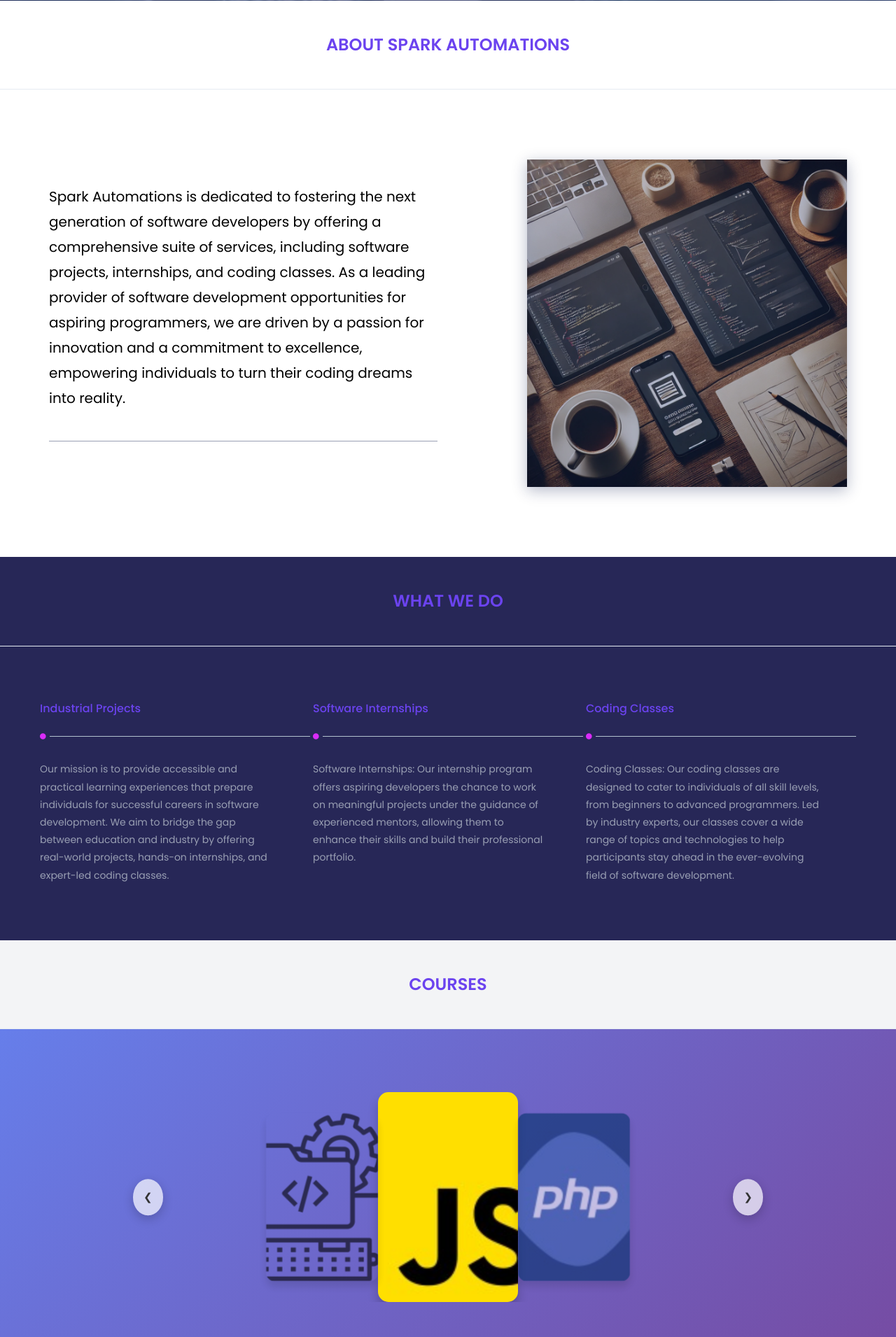
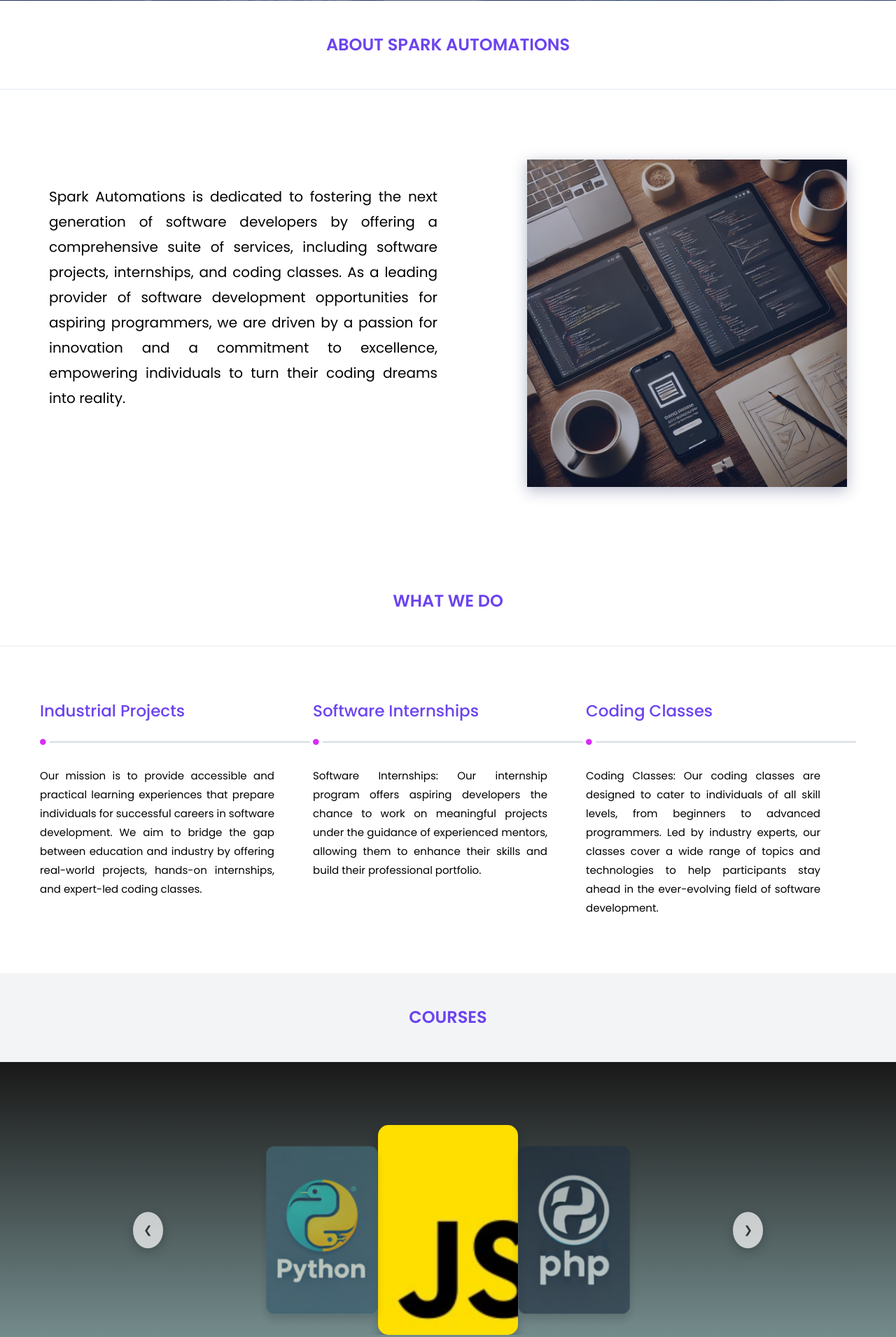
Before and after one commit to kaverikale20/spark-, a Django app: template templates/index.html in a window 1280 px wide. Shown: the part 889-2800 px from the top of the page at 70% size. Run offline with Django 3.2, Linux system fonts and the light colour scheme; the template is opened without the code that fills it, so the values that code supplies are empty; some libraries are stand-ins or nearby versions.

Commit message:
color change

```diff
--- a/static/assets/css/style.css
+++ b/static/assets/css/style.css
@@ -106,12 +106,16 @@ html,body{
 }
 @media (min-width: 1024px){}
 nav.navbar.bootsnav.no-background {
-    background-color: #fff;
+    /* background-color: #fff; */
+    background: rgb(136,165,166);
+background: linear-gradient(0deg, rgba(136,165,166,1) 0%, rgba(22,21,21,1) 100%);
     border: none;
 }
 
 nav.navbar.bootsnav {
-    background-color: #fff;
+    /* background-color: #fff; */
+    background: rgb(136,165,166);
+background: linear-gradient(0deg, rgba(136,165,166,1) 0%, rgba(22,21,21,1) 100%);
     border-bottom: transparent;
     box-shadow: 0 3px 15px rgba(0,0,0,.2);
 }
@@ -119,8 +123,10 @@ nav.navbar.bootsnav {
 /*.navbar-brand*/
 .navbar-header a.navbar-brand,.navbar-header a.navbar-brand:hover,.navbar-header a.navbar-brand:focus {
     display: inline-block;
-    color: #d92cf9;
-    font-size: 20px;
+    /* color: #d92cf9; */
+    /* color: rgb(136,165,166); */
+    color: linear-gradient(0deg, rgba(136,165,166,1) 0%, rgba(0,0,0,1) 100%);
+    font-size: 30px;
     font-weight: 600;
     padding: 33px 0px 57px;
     text-transform: uppercase;
@@ -148,8 +154,8 @@ nav.navbar.bootsnav ul.nav > li.dropdown span {
     font-size: 8px;
     margin-left: 15px;
 }
-.sticky-wrapper.is-sticky nav.navbar.bootsnav ul.nav > li > a {color:#6a708e;}
-.sticky-wrapper.is-sticky nav.navbar.bootsnav ul.nav > li > a:hover,.sticky-wrapper.is-sticky nav.navbar.bootsnav ul.nav > li > a:focus,.sticky-wrapper.is-sticky nav.navbar.bootsnav ul.nav > li.active>a{color: #d92cf9;}
+.sticky-wrapper.is-sticky nav.navbar.bootsnav ul.nav > li > a {color:#e8e9f0;}
+.sticky-wrapper.is-sticky nav.navbar.bootsnav ul.nav > li > a:hover,.sticky-wrapper.is-sticky nav.navbar.bootsnav ul.nav > li > a:focus,.sticky-wrapper.is-sticky nav.navbar.bootsnav ul.nav > li.active>a{color: #efe7f1;}
 /*.nav li*/
 
 
@@ -261,7 +267,8 @@ nav.navbar.bootsnav .navbar-toggle i{color: #d92cf9;}
     font-size: 20px;
     color: black;
     padding: 35px 0 43px;
-    border-bottom: 1px solid #999fb3;
+    /* border-bottom: 1px solid #999fb3; */
+    text-align: justify;
 }
 .single-about-add-info {
     margin: 35px 0;
@@ -333,7 +340,7 @@ nav.navbar.bootsnav .navbar-toggle i{color: #d92cf9;}
 --------------------------------------*/
 
 .education {
-    background: #272757;
+    /* background: #272757; */
     padding-top:  50px;
 
 }
@@ -347,7 +354,7 @@ nav.navbar.bootsnav .navbar-toggle i{color: #d92cf9;}
 .single-horizontal-timeline .experience-time h3{text-transform: capitalize;}
 .single-horizontal-timeline .experience-time h3 span{text-transform:lowercase;}
 .single-horizontal-timeline .timeline-content h5 {margin: 15px 0;}
-.single-horizontal-timeline p {color: #999fb3;max-width: 335px;}
+.single-horizontal-timeline p {color: black;max-width: 335px;}
 
 /*.timeline-horizontal-border*/
 .timeline-horizontal-border {
@@ -371,7 +378,15 @@ span.single-timeline-horizontal.spacial-horizontal-line {width: 88px;}
 
 /*.education-horizontal-timeline*/
 
+.edu-head{
+    font-size: 23px;
+}
 
+.description{
+    font-size: 15px;
+    text-align: justify;
+
+}
 
 
 
@@ -455,7 +470,9 @@ span.single-timeline-horizontal.spacial-horizontal-line {width: 88px;}
     font-family: 'Poppins', sans-serif;
     margin: 0;
     padding: 0;
-    background: linear-gradient(135deg, #667eea, #764ba2);
+    /* background: linear-gradient(135deg, #667eea, #764ba2); */
+    background: rgb(136,165,166);
+background: linear-gradient(0deg, rgba(136,165,166,1) 0%, rgba(25,24,24,1) 100%);
     height: 60vh;
     display: flex;
     justify-content: center;
@@ -640,7 +657,7 @@ span.single-timeline-horizontal.spacial-horizontal-line {width: 88px;}
 .profiles {
     padding:  50px 0 100px;
     border:  1px solid #e5ebf2;
-    background-color: #E4DED8;
+    /* background-color: #E4DED8; */
 }
 
 .profiles-content {padding-top: 100px;}
@@ -685,10 +702,13 @@ span.single-timeline-horizontal.spacial-horizontal-line {width: 88px;}
     content: " ";
     width:100%;
     height: 100%;
-    background: #d92cf9;
+
+    background: rgb(136,165,166);
+background: linear-gradient(0deg, rgba(136,165,166,1) 0%, rgba(25,24,24,1) 100%);
+    /* background: #d92cf9;
     background: -moz-linear-gradient(left, #d92cf9 0%, #b636ff 100%);
     background: -webkit-linear-gradient(left, #d92cf9 0%,#b636ff 100%);
-    background: linear-gradient(to right, #d92cf9 0%,#b636ff 100%);
+    background: linear-gradient(to right, #d92cf9 0%,#b636ff 100%); */
     filter: progid:DXImageTransform.Microsoft.gradient( startColorstr='#d92cf9', endColorstr='#b636ff',GradientType=1 );
     -webkit-transform:scale(0);
     -moz-transform:scale(0);
@@ -818,9 +838,9 @@ span.single-timeline-horizontal.spacial-horizontal-line {width: 88px;}
 /*.contact-add-info */
 
 /*hm-foot-icon*/
-.hm-foot-icon {
+/* .hm-foot-icon {
 
-}
+} */
 .hm-foot-icon ul li{float:left;}
 .hm-foot-icon ul li>a {
     color: #636a82;
--- a/templates/index.html
+++ b/templates/index.html
@@ -28,64 +28,13 @@
 							commitment to excellence,
 							empowering individuals to turn their coding dreams into reality.
 						</p>
-						<!-- <div class="row">
-							<div class="col-sm-3">
-								<div class="single-about-add-info">
-									<h3>phone</h3>
-									<p>7972103450</p>
-								</div>
-							</div>
-							<div class="col-sm-5">
-								<div class="single-about-add-info">
-									<h3>email</h3>
-									<p>bhushan.vl619@gmail.com</p>
-								</div>
-							</div>
-							<div class="col-sm-4">
-								<div class="single-about-add-info">
-									<h3>website</h3>
-									<p>www.sparkAutomations.com</p>
-								</div>
-							</div>
-						</div> -->
+
 					</div>
 				</div>
 				<div class="col-sm-offset-1 col-sm-5">
 					<div class="single-about-img">
 						<img src="{%static 'assets/images/about/about us img.webp'%}" alt="profile_image">
-						<!-- <div class="about-list-icon">
-							<ul>
-								<li>
-									<a href="#">
-										<i class="fa fa-facebook" aria-hidden="true"></i>
-									</a>
-								</li>
-								<li>
-									<a href="#">
-										<i class="fa fa-dribbble" aria-hidden="true"></i>
-									</a>
 
-								</li>
-								<li>
-									<a href="#">
-										<i class="fa fa-twitter" aria-hidden="true"></i>
-									</a>
-
-								</li>
-								<li>
-									<a href="#">
-										<i class="fa fa-linkedin" aria-hidden="true"></i>
-									</a>
-								</li>
-								<li>
-									<a href="#">
-										<i class="fa fa-instagram" aria-hidden="true"></i>
-									</a>
-								</li>
-
-
-							</ul>
-						</div> -->
 
 					</div>
 
@@ -93,8 +42,12 @@
 			</div>
 		</div>
 	</div>
-</section><!--/.about-->
+</section>
+
+<!--/.about-->
 <!--about end -->
+
+
 
 <!--education start -->
 <section id="education" class="education">
@@ -107,7 +60,7 @@
 				<div class="col-sm-4">
 					<div class="single-horizontal-timeline">
 						<div class="experience-time">
-							<h6>Industrial Projects</h6>
+							<h1 class="edu-head">Industrial Projects</h1>
 							{% comment %} <h3>master <span>of </span> computer science</h3> {% endcomment %}
 						</div><!--/.experience-time-->
 						<div class="timeline-horizontal-border">
@@ -133,7 +86,7 @@
 				<div class="col-sm-4">
 					<div class="single-horizontal-timeline">
 						<div class="experience-time">
-							<h6>Software Internships</h6>
+							<h6 class="edu-head">Software Internships</h6>
 							{% comment %} <h3>bachelor <span>of </span> computer science</h3> {% endcomment %}
 						</div><!--/.experience-time-->
 						<div class="timeline-horizontal-border">
@@ -158,7 +111,7 @@
 				<div class="col-sm-4">
 					<div class="single-horizontal-timeline">
 						<div class="experience-time">
-							<h6>Coding Classes</h6>
+							<h6 class="edu-head">Coding Classes</h6>
 							{% comment %} <h3>bachelor <span>of </span> creative design</h3> {% endcomment %}
 						</div><!--/.experience-time-->
 						<div class="timeline-horizontal-border">
@@ -205,12 +158,12 @@
 					 <div class="slider-track">
 						<!-- Image Slides -->
 						<img src="{%static 'assets/images/cources_logo/js.jpeg'%}" alt="Image 1">
-						<img src="{%static 'assets/images/cources_logo/php.jpeg'%}" alt="Image 2">
-						<img src="{%static 'assets/icon/web-development.png'%}" alt="Image 3">
-						<img src="{%static 'assets/icon/web-development.png'%}" alt="Image 4">
-						<img src="{%static 'assets/icon/web-development.png'%}" alt="Image 5">
-						<img src="{%static 'assets/icon/web-development.png'%}" alt="Image 6">
-						<img src="{%static 'assets/icon/web-development.png'%}" alt="Image 7">
+						<img src="{%static 'assets/images/cources_logo/php1.webp'%}" alt="Image 2">
+						<img src="{%static 'assets/images/cources_logo/python1.webp'%}" alt="Image 3">
+						<img src="{%static 'assets/images/cources_logo/js.jpeg'%}" alt="Image 1">
+						<img src="{%static 'assets/images/cources_logo/python1.webp'%}" alt="Image 3">
+						<img src="{%static 'assets/images/cources_logo/php1.webp'%}" alt="Image 2">
+						<img src="{%static 'assets/images/cources_logo/python1.webp'%}" alt="Image 3">
 
 
 					</div>
@@ -467,7 +420,7 @@
 								<div class="profile-txt">
 									<img src="{%static 'assets/icon/mobile-development.png'%}"
 										alt="Web Development Icon" class="profile-icon-img">
-									<div class="profile-icon-name">Mobile App Development</div>
+									<div class="profile-icon-name">App Development</div>
 								</div>
 							</div>
 						</div>
```
Also changed, not shown: static/assets/images/cources_logo/php.jpeg (deleted), static/assets/images/cources_logo/php1.webp (added), static/assets/images/cources_logo/python1.webp (added).
